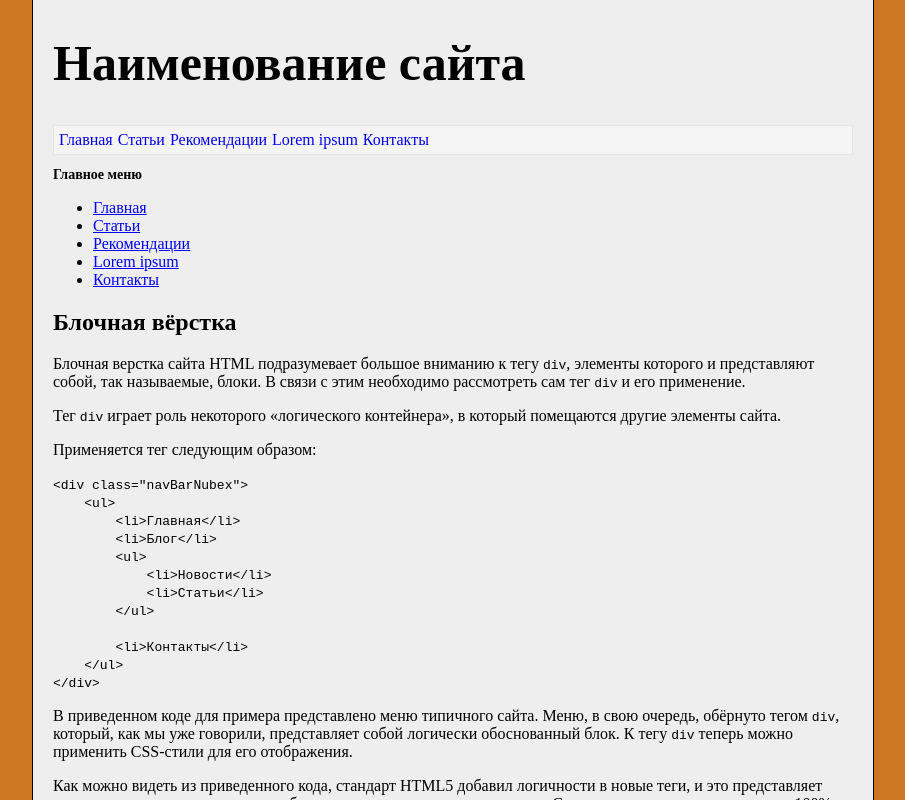
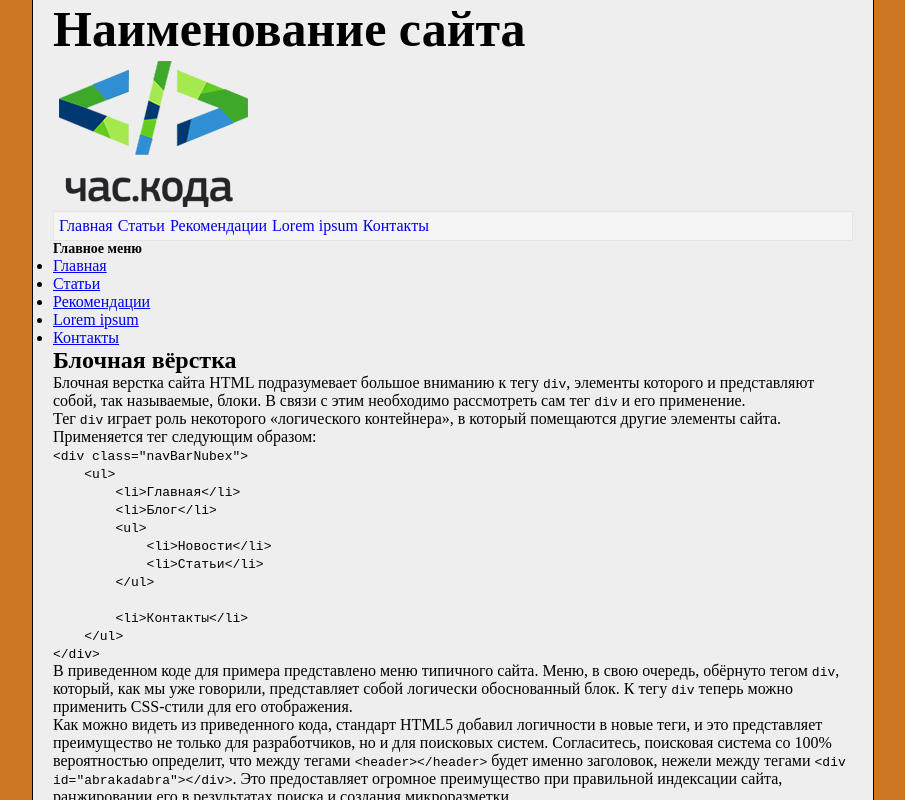
Before and after one commit to sergeycccv/LearningHTML, a plain HTML site: page index.html in a window 1280 px wide. Shown: the whole page, without its empty margins (187-1092 px from the left). Drawn offline with Linux system fonts and the light colour scheme.

Commit message:
Added logo.png

```diff
--- a/index.html
+++ b/index.html
@@ -9,6 +9,7 @@
 
     <header>
         <h1>Наименование сайта</h1>
+	<img src="images/logo.png">
         <nav>
             <ul>
                 <li><a href="#">Главная</a></li>
--- a/styles/style.css
+++ b/styles/style.css
@@ -1,3 +1,8 @@
+* {
+    margin: 0;
+    padding: 0;
+}
+
 html {
     overflow: hidden;
     height: 100%;
```
Also changed, not shown: images/logo.png (renamed from images/timetocode.png).
